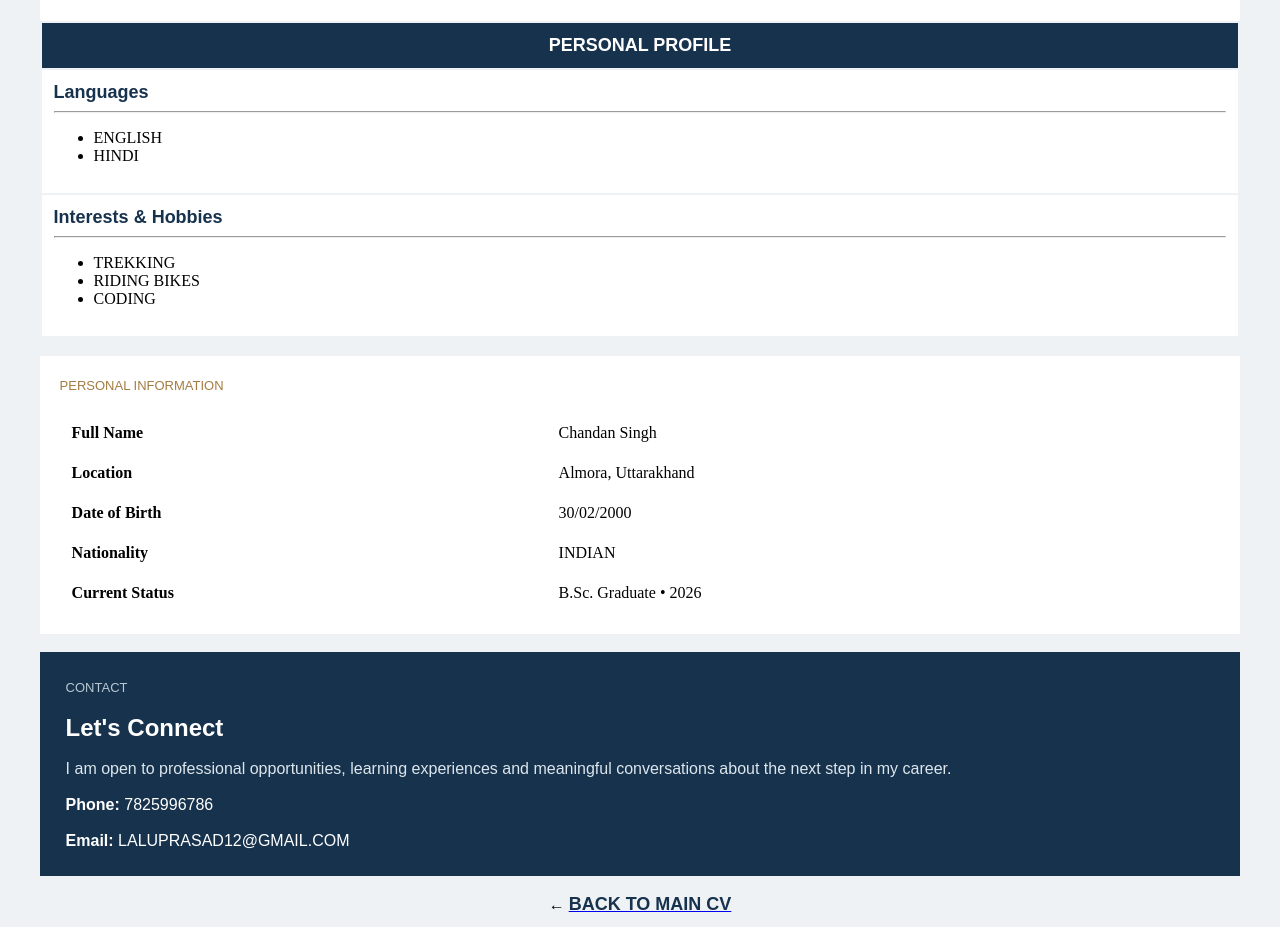
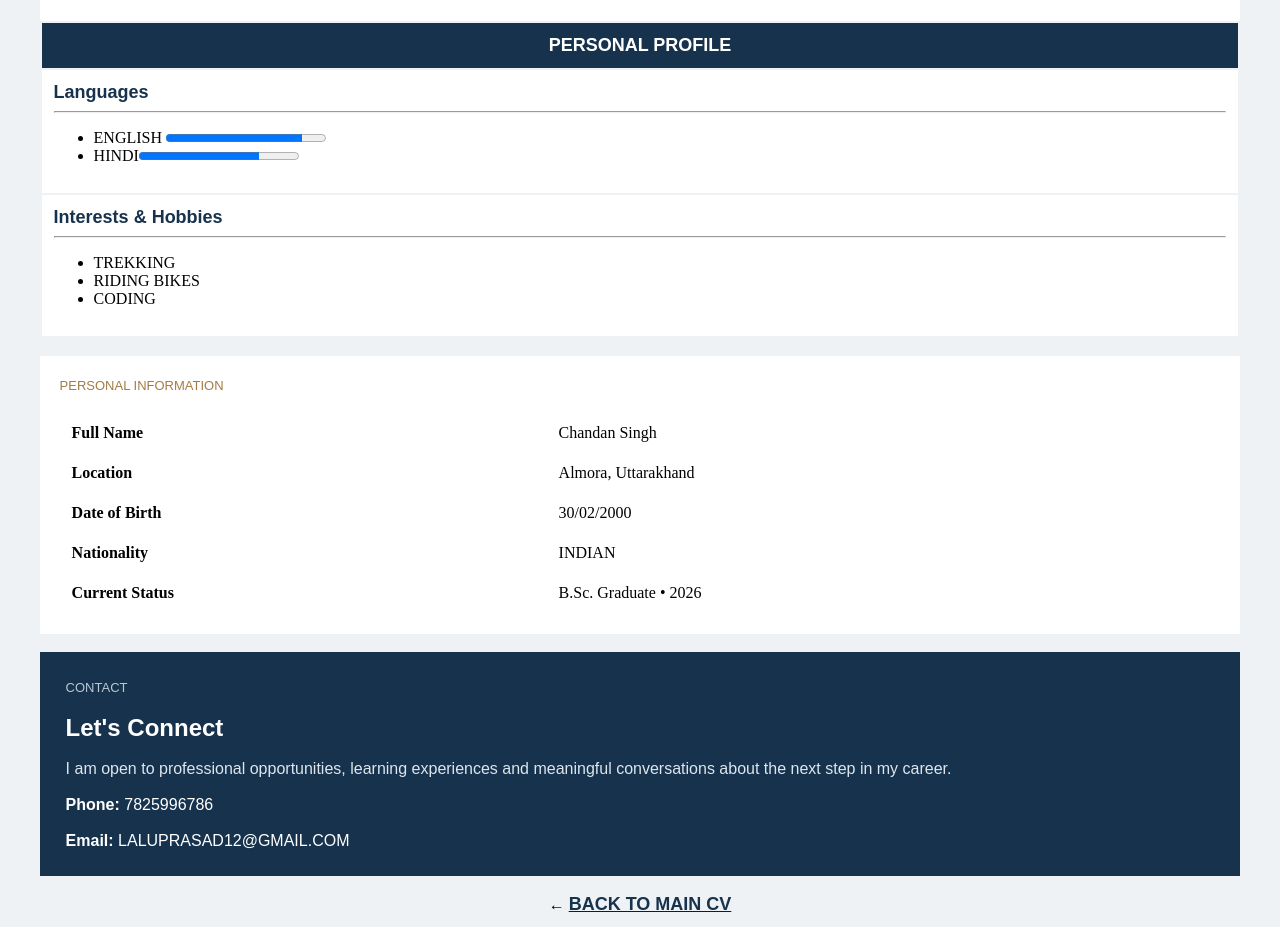
Before and after one commit to negiji0001/CV, a plain HTML site: page profile.html in a window 1280 px wide. Shown: the part 1260-2187 px from the top of the page. Drawn offline with Linux system fonts and the light colour scheme.

Commit message:
Update profile.html

```diff
--- a/profile.html
+++ b/profile.html
@@ -240,8 +240,8 @@
                         <hr>
 
                         <ul>
-                            <li>ENGLISH</li>
-                            <li>HINDI</li>
+                            <li>ENGLISH <progress value="85" max="100"></progress> </li>
+                            <li>HINDI<progress value="75" max="100"></progress></li>
                         </ul>
                     </td>
                 </tr>
```
